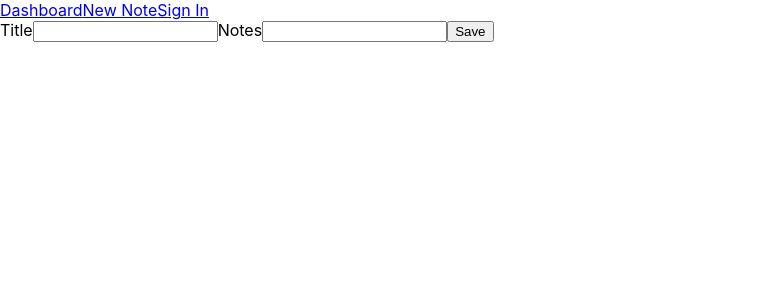
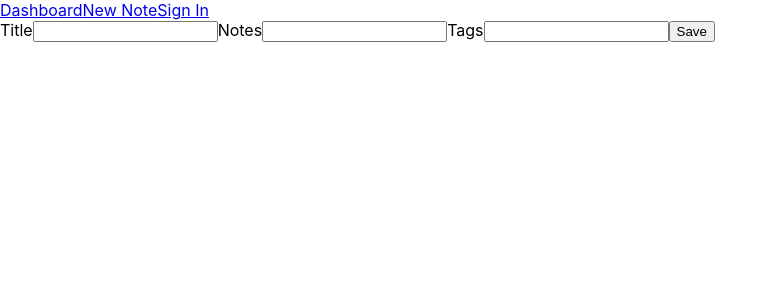
Before and after one commit to mpottebaum/flatnote-frontend, a React (Create React App) app: page /note/new in a window 1280 px wide. Shown: the top 300 px of the page, without its empty margins (0-778 px from the left). Built offline with nearby package versions, Linux system fonts and the light colour scheme.

Commit message:
added tags to note new, edit, show

```diff
--- a/src/components/EditNote.js
+++ b/src/components/EditNote.js
@@ -5,9 +5,12 @@ class EditNote extends React.Component {
     constructor(props) {
         super()
 
+        const tagNames = props.note.tags.map(tag => tag.name)
+
         this.state = {
             title: props.note.title,
-            content: props.note.content
+            content: props.note.content,
+            tagNames: tagNames.join(', ')
         }
     }
 
@@ -39,6 +42,8 @@ class EditNote extends React.Component {
         return <form onSubmit={this.handleSubmit}>
             <input onChange={this.handleChange} type='text' name='title' value={this.state.title} />
             <input onChange={this.handleChange} type='text-area' name='content' value={this.state.content} />
+            <label htmlFor='tagNames'>Tags</label>
+            <input onChange={this.handleChange} type='text' name='tagNames' value={this.state.tagNames} />
             <input type='submit' value='Save' />
         </form>
     }
--- a/src/components/NewNote.js
+++ b/src/components/NewNote.js
@@ -7,7 +7,8 @@ class NewNote extends React.Component {
         super()
         this.state = {
             title: '',
-            content: ''
+            content: '',
+            tagNames: ''
         }
     }
 
@@ -41,6 +42,8 @@ class NewNote extends React.Component {
             <input onChange={this.handleChange} type='text' name='title' value={this.state.title} />
             <label htmlFor='content'>Notes</label>
             <input onChange={this.handleChange} type='text-area' name='content' value={this.state.content} />
+            <label htmlFor='tagNames'>Tags</label>
+            <input onChange={this.handleChange} type='text' name='tagNames' value={this.state.tagNames} />
             <input type='submit' value='Save' />
         </form>
     }
--- a/src/components/ShowNote.js
+++ b/src/components/ShowNote.js
@@ -1,9 +1,11 @@
 import React from 'react'
 
 const ShowNote = props => {
+    const tagNames = props.note.tags.map(tag => tag.name).join(', ')
     return <div>
             <h1>{props.note.title}</h1>
             <p>{props.note.content}</p>
+            <p>Tags: {tagNames}</p>
             <button onClick={() => props.handleDeleteNote(props.note.id)}>Delete</button>
             <button onClick={props.toggleEditing}>Edit</button>
         </div>
```
